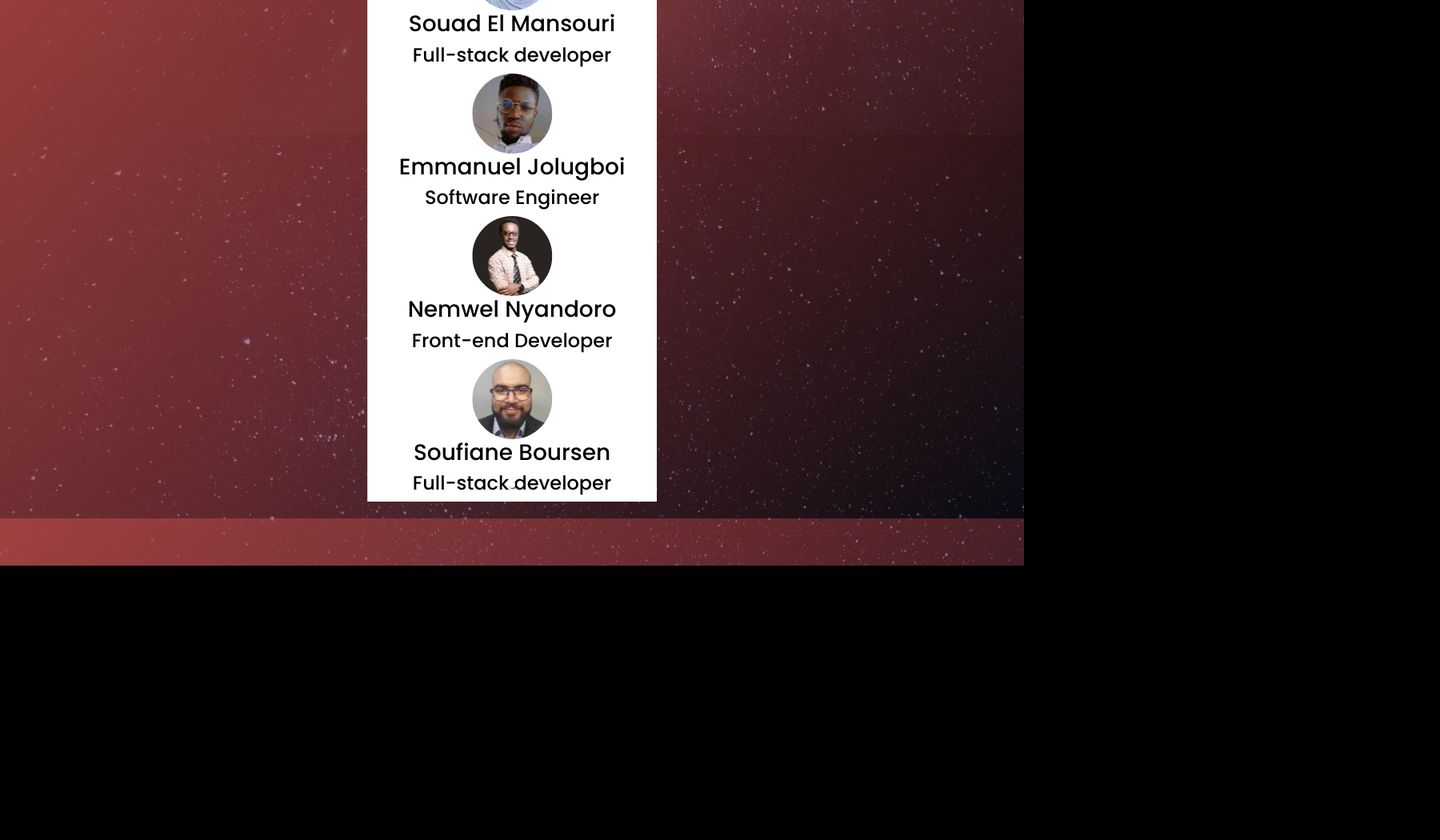
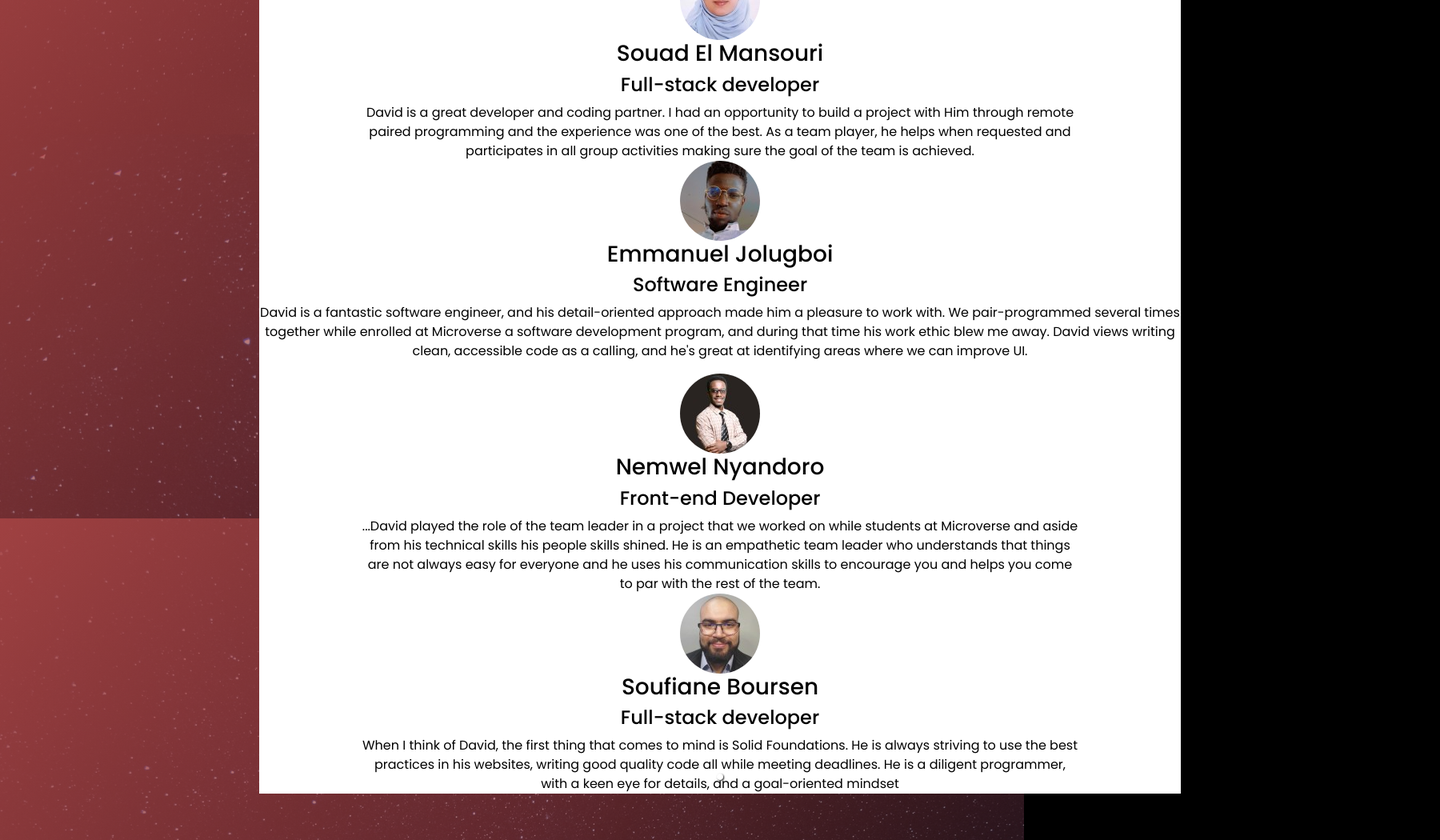
Before and after one commit to daudi13/daudi, a React (Create React App) app: page / in a window 1280 px wide. Shown: the part 1840-2890 px from the top of the page at 80% size, 1800 px wide, since content can reach past the window. Before the commit the page ends 2547 px from the top, so only its background shows below. Built offline with nearby package versions, Linux system fonts and the light colour scheme.

Commit message:
Add testimonials

```diff
--- a/src/components/Testimonials/Testimonials.js
+++ b/src/components/Testimonials/Testimonials.js
@@ -22,21 +22,33 @@ const Testimonials = () => {
           <img src={souad} alt='souad' />
           <h3 className='name'>Souad El Mansouri</h3>
           <h4 className="job">Full-stack developer</h4>
+          <p className="desc">
+            David is a great developer and coding partner. I had an opportunity to build a project with Him through remote paired programming and the experience was one of the best. As a team player, he helps when requested and participates in all group activities making sure the goal of the team is achieved.
+          </p>
         </div>
         <div className="myCarousel">
           <img src={emmanuel} alt='Emmanuel Jolugbo' />
           <h3 className='name'>Emmanuel Jolugboi</h3>
           <h4 className="job">Software Engineer</h4>
+          <p>
+            David is a fantastic software engineer, and his detail-oriented approach made him a pleasure to work with. We pair-programmed several times together while enrolled at Microverse a software development program, and during that time his work ethic blew me away. David views writing clean, accessible code as a calling, and he's great at identifying areas where we can improve UI.
+          </p>
         </div>
         <div className="myCarousel">
           <img src={nemwel} alt='Nemwel Nyandoro' />
           <h3 className='name'>Nemwel Nyandoro</h3>
           <h4 className="job">Front-end Developer</h4>
+          <p className="desc">
+            ...David played the role of the team leader in a project that we worked on while students at Microverse and aside from his technical skills his people skills shined. He is an empathetic team leader who understands that things are not always easy for everyone and he uses his communication skills to encourage you and helps you come to par with the rest of the team.
+          </p>
         </div>
         <div className="myCarousel">
           <img src={soufiane} alt='Soufiane Boursen' />
           <h3 className='name'>Soufiane Boursen</h3>
           <h4 className="job">Full-stack developer</h4>
+          <p className="desc">
+            When I think of David, the first thing that comes to mind is Solid Foundations. He is always striving to use the best practices in his websites, writing good quality code all while meeting deadlines. He is a diligent programmer, with a keen eye for details, and a goal-oriented mindset
+          </p>
         </div>
       </div>
     </Carousel>
```
